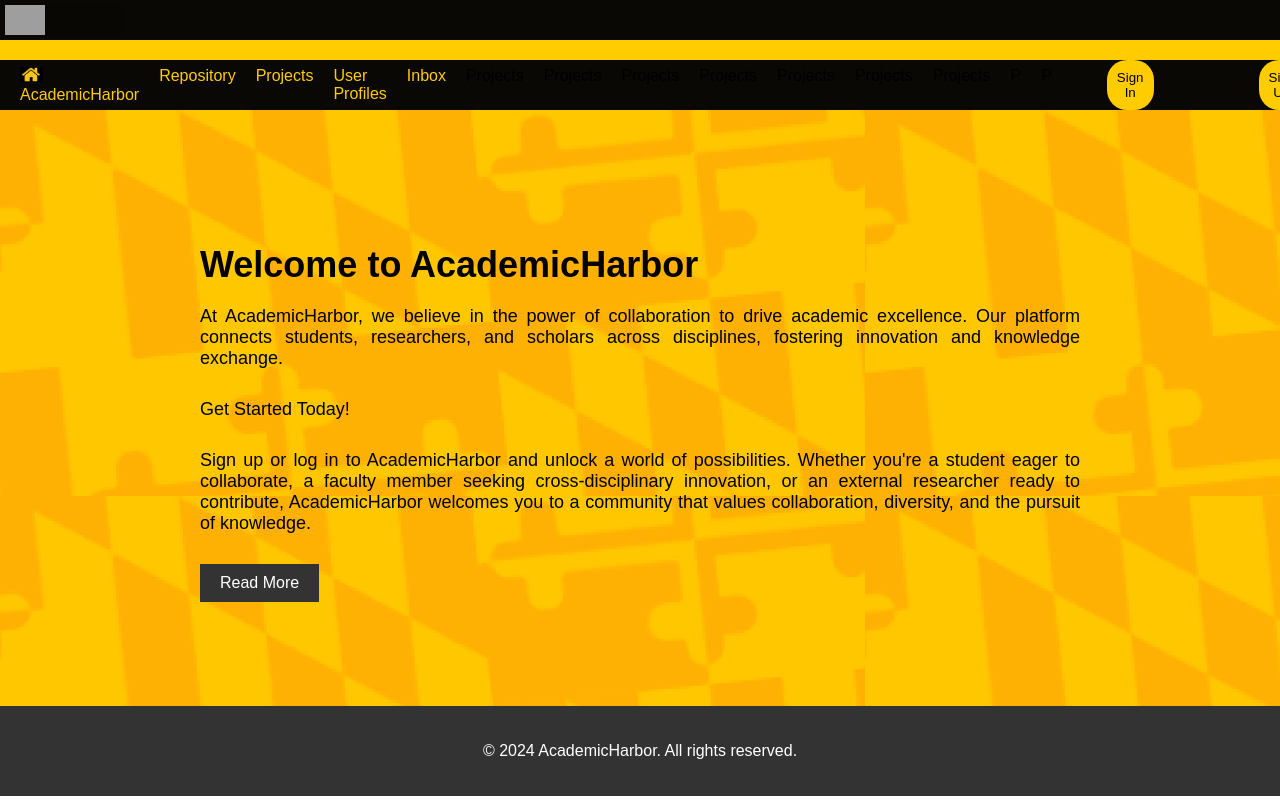
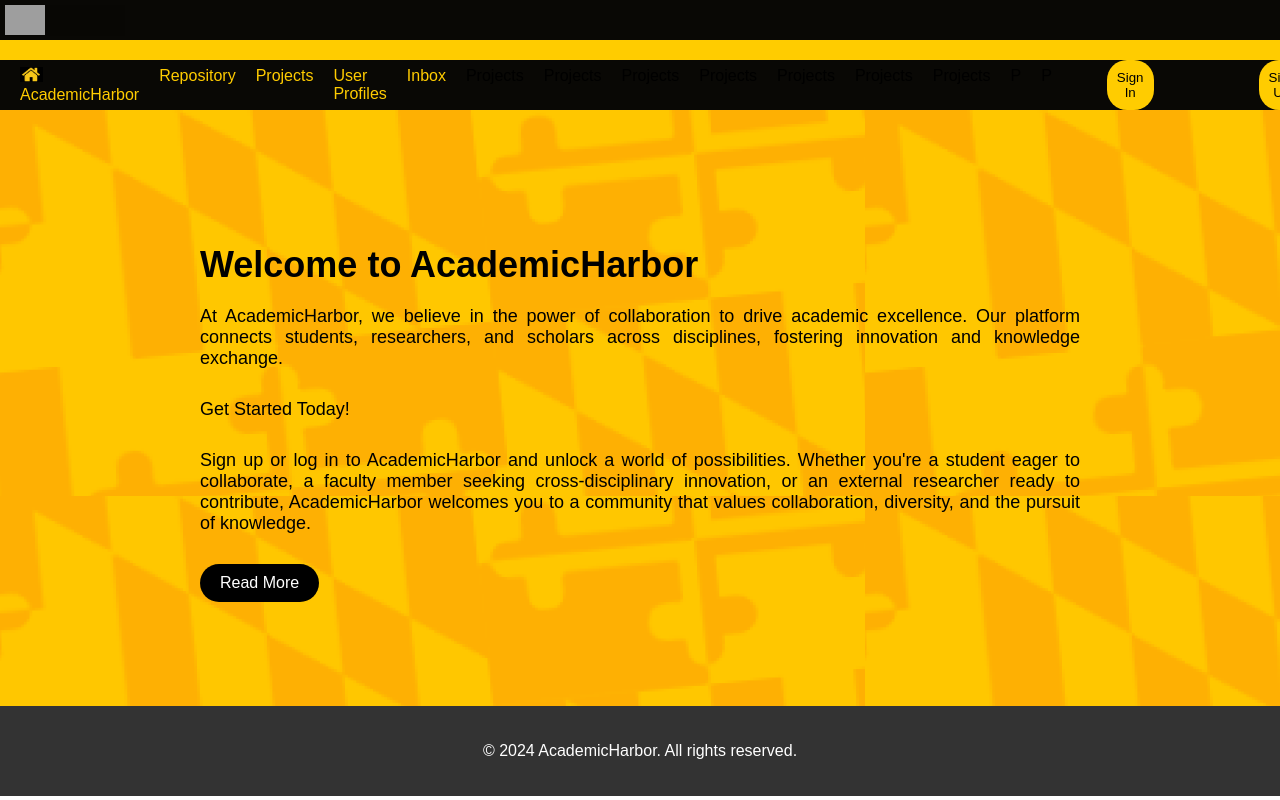
Before and after one commit to TaniyaBhadauria/AcademicHarbor, a React (Create React App) app in the folder academic-harbor-app/: page / in a window 1280 px wide. Shown: the top 800 px of the page. Built offline with nearby package versions, Linux system fonts and the light colour scheme; grey boxes are pictures that could not be loaded.

Commit message:
Styling changes

```diff
--- a/academic-harbor-app/src/AcademicHarborApp.tsx
+++ b/academic-harbor-app/src/AcademicHarborApp.tsx
@@ -39,7 +39,8 @@ const AcademicHarborPage: React.FC = () => {
           Sign up or log in to AcademicHarbor and unlock a world of possibilities. Whether you're a student eager to collaborate, a faculty member seeking cross-disciplinary innovation, or an external researcher ready to contribute,
           AcademicHarbor welcomes you to a community that values collaboration, diversity, and the pursuit of knowledge.
           </p>
-          <button className="get-started" onClick={handleReadMoreClick}>Read More</button>
+          <button className="get-started" onClick={handleReadMoreClick} style={{ backgroundColor: 'black', borderRadius: '50px', color: 'white' }}>Read More</button>
+
         </section>
       </main>
 
```
